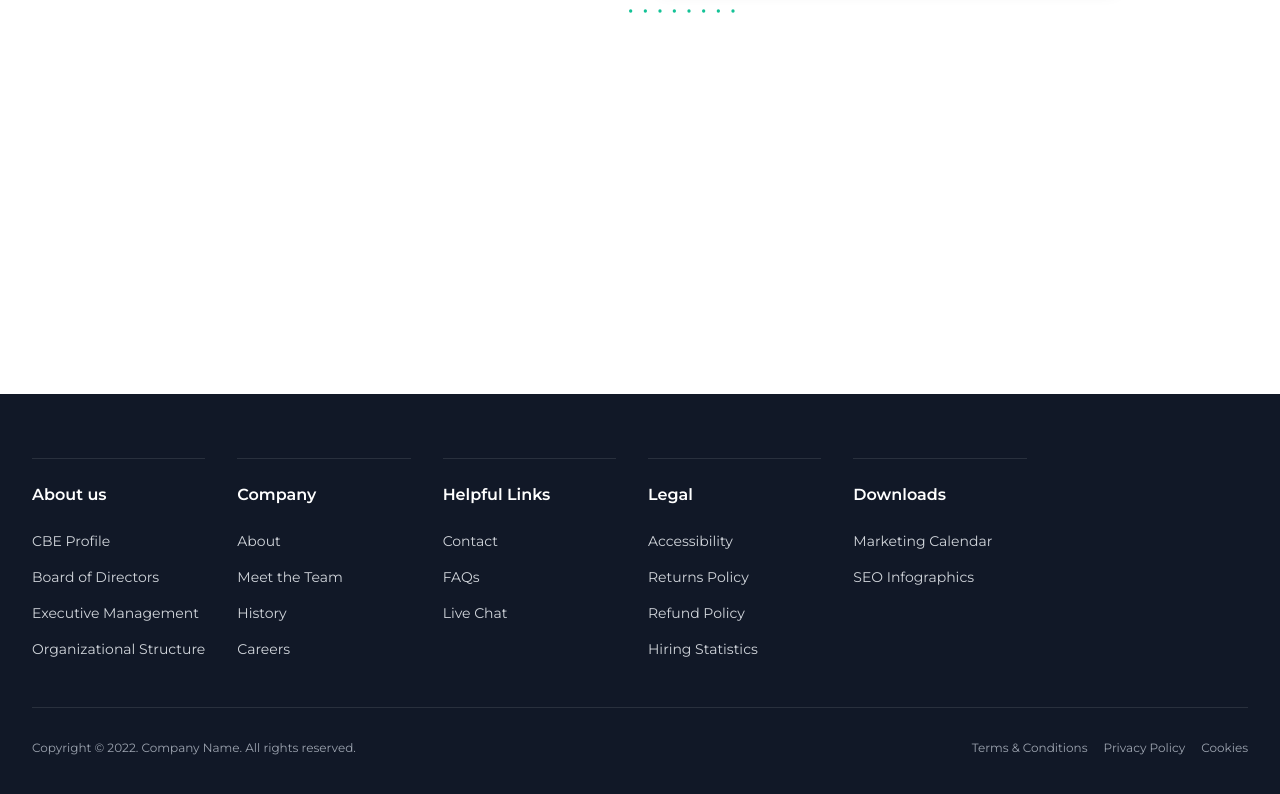
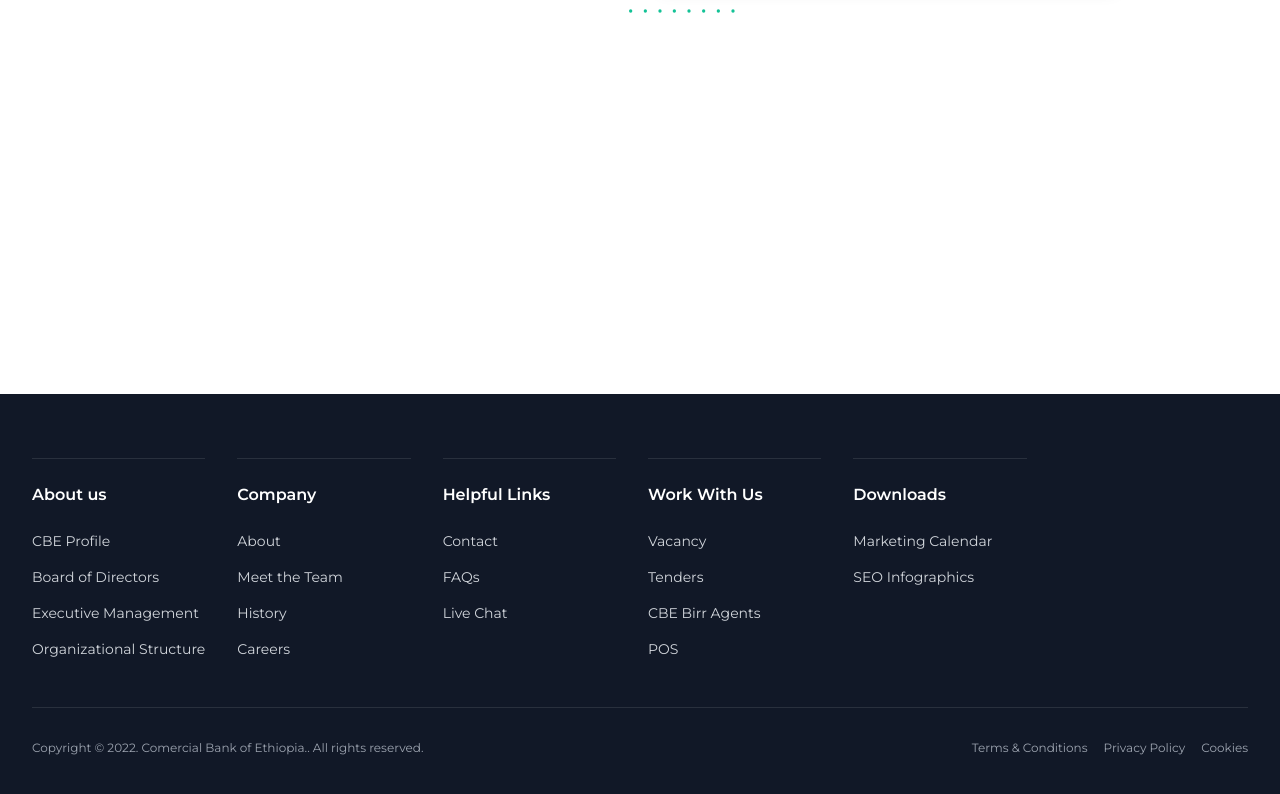
Before and after one commit to abenooo/admin_dashboard, a React (Create React App) app: page /contact in a window 1280 px wide. Shown: the part 944-1738 px from the top of the page. Built offline with nearby package versions, Linux system fonts and the light colour scheme; no server answers.

Commit message:
Modifiy footer

```diff
--- a/src/componets/Client/Footer.jsx
+++ b/src/componets/Client/Footer.jsx
@@ -14,9 +14,6 @@ function Footer() {
                 aria-label="Footer Nav"
                 className="mt-6 flex flex-col space-y-4 text-sm text-gray-300"
               >
-
-
-
                 <a className="inline-block" href="">
                   {" "}
                   CBE Profile{" "}
@@ -75,25 +72,26 @@ function Footer() {
                 </a>
               </nav>
             </div>
+
             <div className="col-span-2 border-t border-white/10 pt-6 sm:col-span-1">
-              <p className="font-bold text-white">Legal</p>
+              <p className="font-bold text-white">Work With Us</p>
 
               <nav className="mt-6 flex flex-col space-y-4 text-sm text-gray-300">
                 <a className="inline-block" href="">
                   {" "}
-                  Accessibility{" "}
+                  Vacancy{" "}
                 </a>
                 <a className="inline-block" href="">
                   {" "}
-                  Returns Policy{" "}
+                  Tenders{" "}
                 </a>
                 <a className="inline-block" href="">
                   {" "}
-                  Refund Policy{" "}
+                  CBE Birr Agents{" "}
                 </a>
                 <a className="inline-block" href="">
                   {" "}
-                  Hiring Statistics{" "}
+                  POS{" "}
                 </a>
               </nav>
             </div>
@@ -111,21 +109,21 @@ function Footer() {
                 </a>
               </nav>
             </div>
-
           </div>
         </div>
 
         <div className="mt-12 border-t border-white/10 pt-8">
           <div className="grid grid-cols-1 gap-8 lg:grid-cols-2">
             <p className="text-center text-xs text-gray-400 lg:text-left">
-              Copyright &copy; 2022. Company Name. All rights reserved.
+              Copyright &copy; 2022. Comercial Bank of Ethiopia.. All rights
+              reserved.
             </p>
 
-            <nav className="flex justify-center gap-4 text-xs text-gray-400 lg:justify-end">
+            <div className="flex justify-center gap-4 text-xs text-gray-400 lg:justify-end">
               <a href=""> Terms & Conditions </a>
               <a href=""> Privacy Policy </a>
               <a href=""> Cookies </a>
-            </nav>
+            </div>
           </div>
         </div>
       </div>
```
